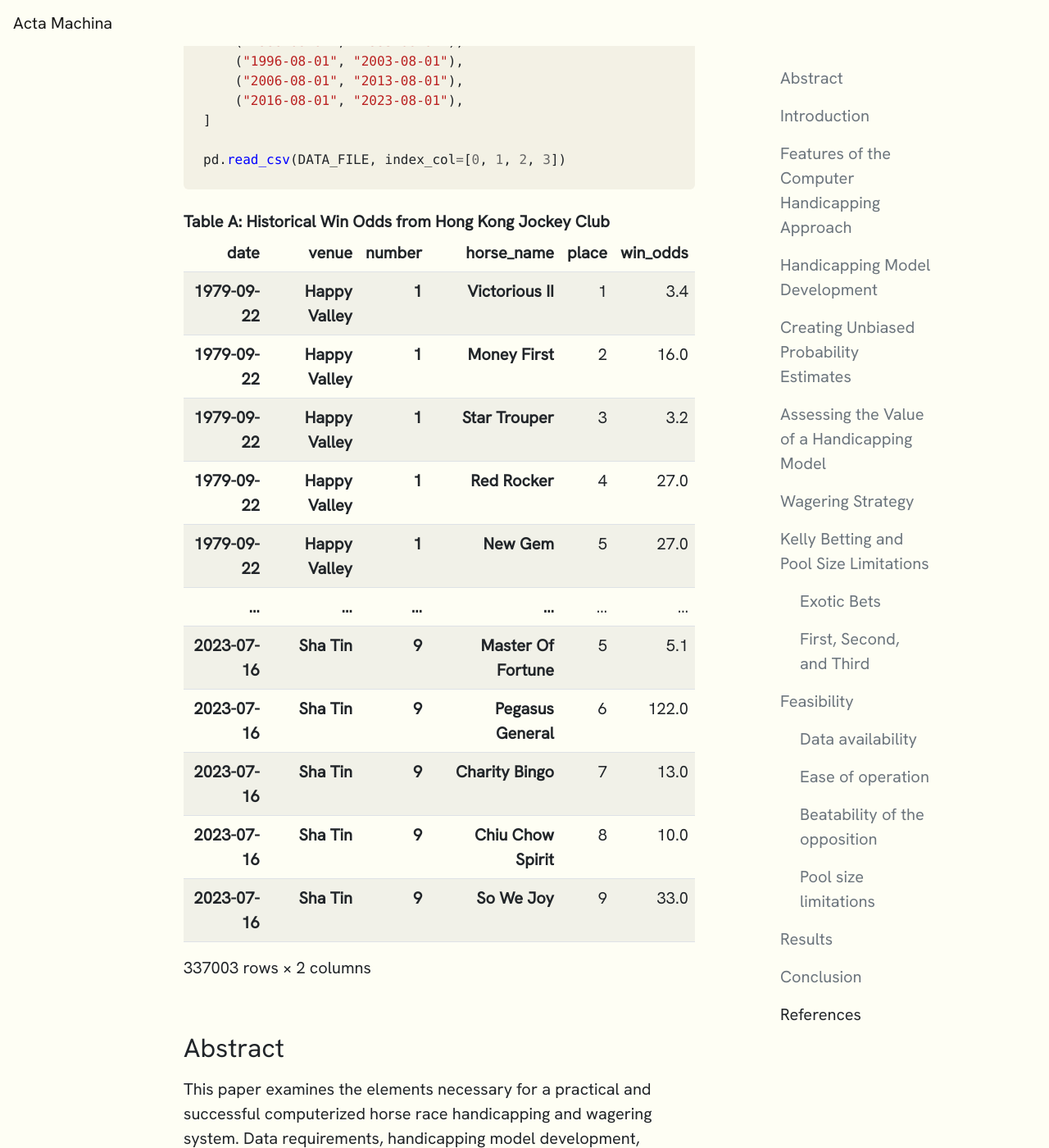
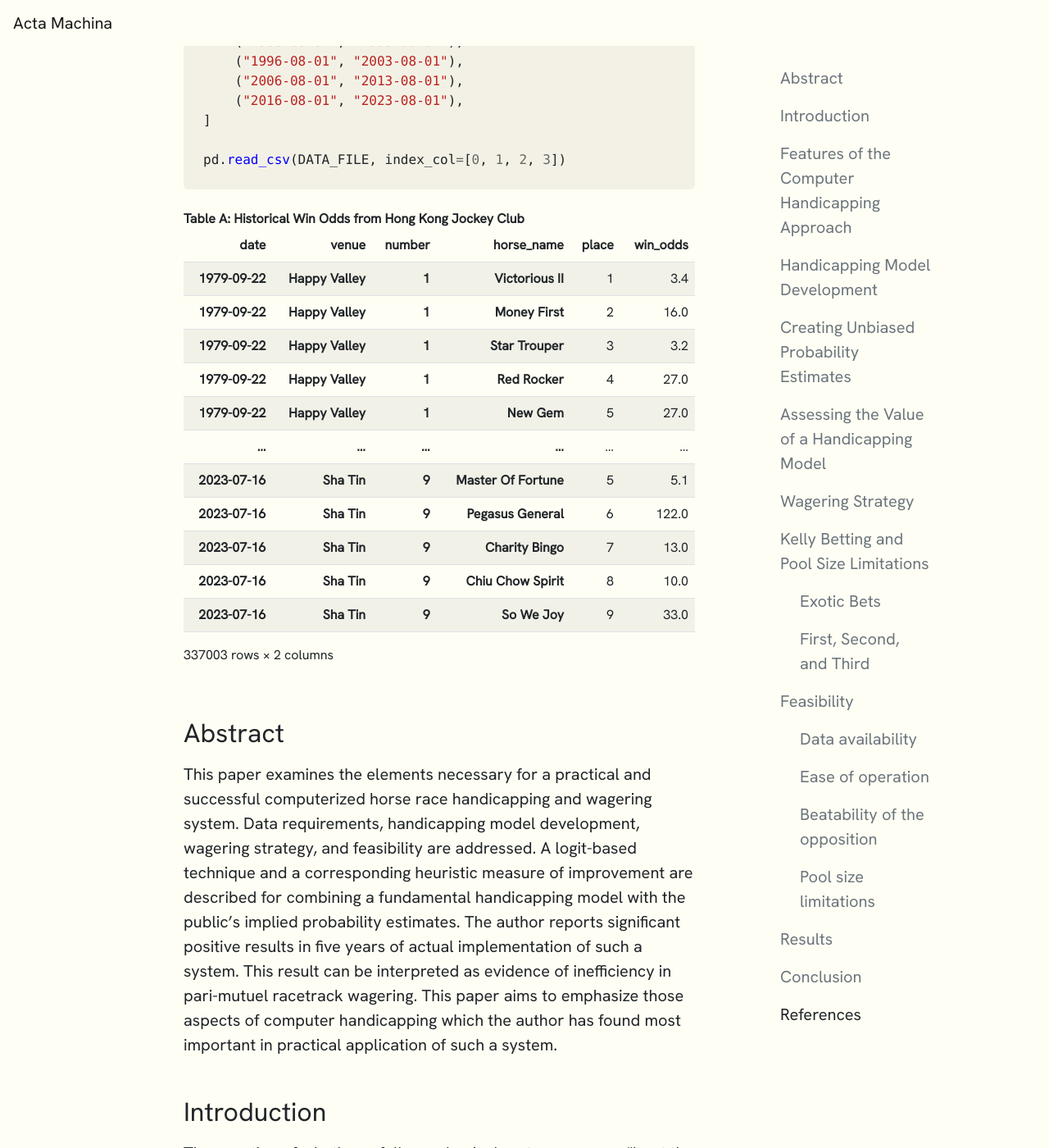
Before and after one commit to tlyleung/tlyleung.github.io, a Jekyll site: the page built from _posts/2023-02-01-annotated-benter-paper.markdown, in a window 1280 px wide and 1400 px high, scrolled down 1869 px. Shown: the whole window at 82% size. Built offline with Jekyll 4.4.1, drawn with Linux system fonts in a browser that asks for light colours.

Commit message:
Decrease table font size

```diff
--- a/assets/stylesheets/bootstrap.scss
+++ b/assets/stylesheets/bootstrap.scss
@@ -270,6 +270,14 @@ mark {
   background-color: #f3f1e5;
 }
 
+.table-responsive {
+  font-size: 1rem;
+
+  @include media-breakpoint-down(md) {
+    font-size: 0.875rem;
+  }
+}
+
 code.language-plaintext {
   padding: 2px 6px;
   background-color: #f3f1e5;
```
